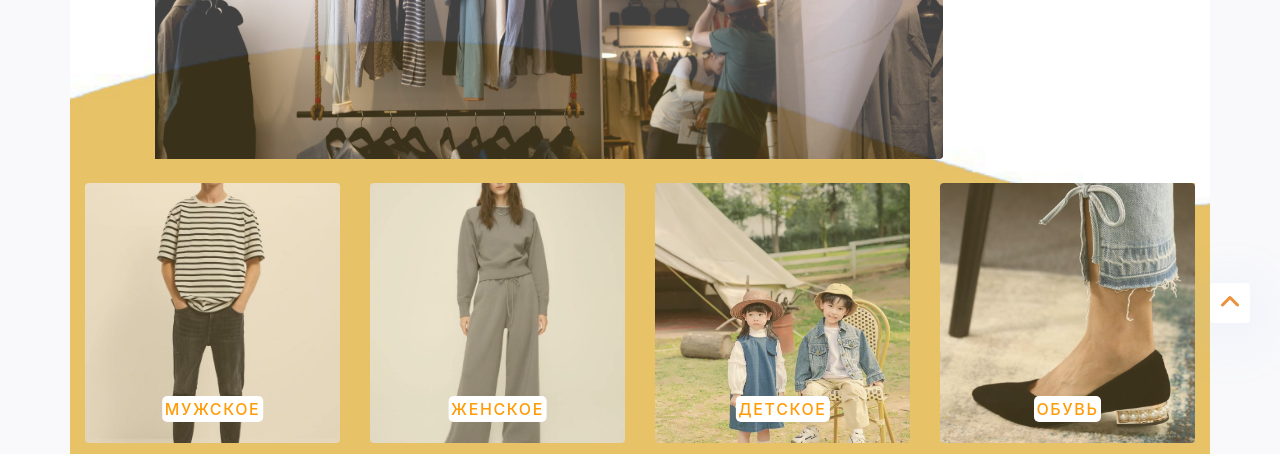
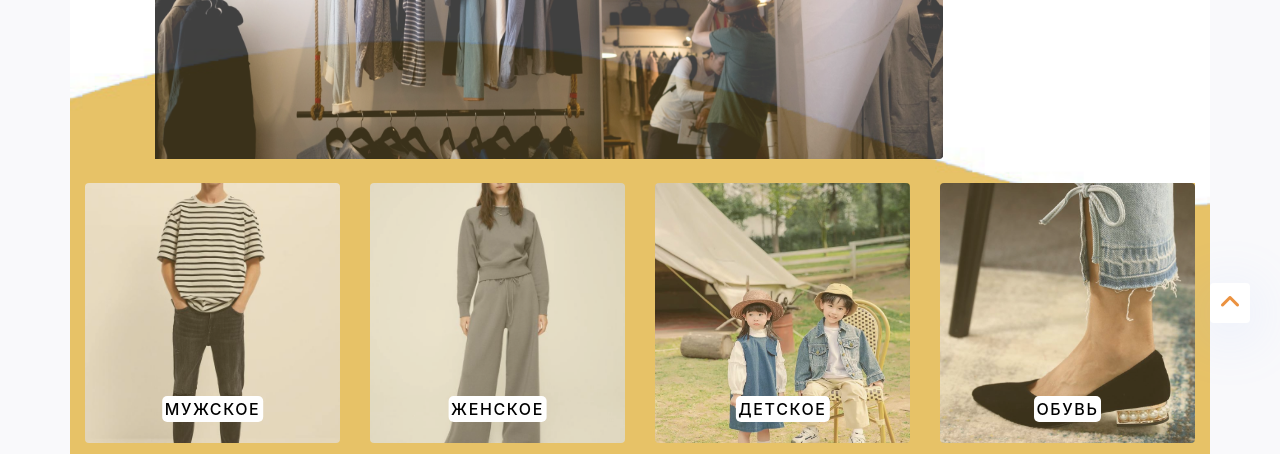
Before and after one commit to edzen12/easy_dordo, a plain HTML site: page index.html in a window 1280 px wide. Shown: the part 447-901 px from the top of the page. Drawn offline with nearby package versions, Linux system fonts and the light colour scheme; a web font is replaced by a local one.

Commit message:
color cat card

```diff
--- a/css/style.css
+++ b/css/style.css
@@ -313,7 +313,7 @@ h3 {
   font-weight: 500;
   line-height: 20px;
   letter-spacing: 0.1em;
-  color: #ff9c07;
+  color: #000;
   position: absolute;
   bottom: 5%;
   transform: translateX(-50%);
```
